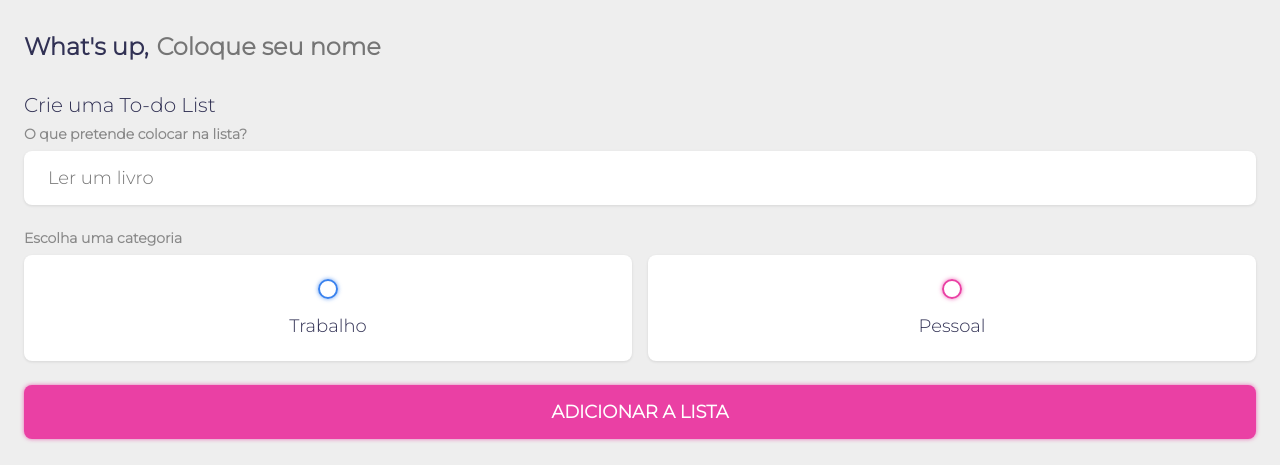
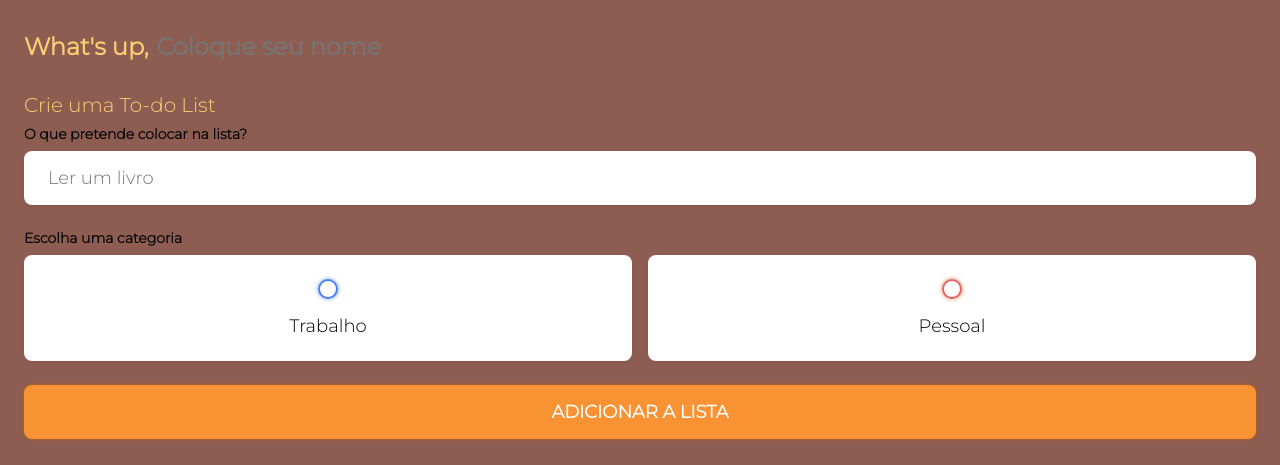
Before and after one commit to YuriSamp/to-do-list, a plain HTML site: page app/index.html in a window 1280 px wide. Shown: the top 465 px of the page. Drawn offline with Linux system fonts and the light colour scheme.

Commit message:
Estilizado da minha maneira

```diff
--- a/app/style.css
+++ b/app/style.css
@@ -1,17 +1,19 @@
 
 :root {
-	--primary: #EA40A4;
-	--business: #3a82ee;
-	--personal: var(--primary);
-	--light: #EEE;
-	--grey: #888;
-	--dark: #313154;
+	--primary: #f89232;
+	--secondary:#ec6060;
+	--business: #4d7cfc;
+	--personal: var(--secondary);
+	--light: #8E5D52;
+	--grey: rgb(5, 5, 5);
+	--dark: rgb(255, 206, 116);
+	--darkfont:#000000;
 	--danger: #ff5b57;
 
 	--shadow: 0 1px 3px rgba(0, 0, 0, 0.1);
 
 	--business-glow: 0px 0px 4px rgba(58, 130, 238, 0.75);
-	--personal-glow: 0px 0px 4px rgba(234, 64, 164, 0.75);
+	--personal-glow: 0px 0px 4px rgba(185, 100, 2, 0.75);
 }
 
 * {
@@ -87,7 +89,7 @@ h4 {
 	width: 100%;
 	font-size: 1.125rem;
 	padding: 1rem 1.5rem;
-	color: var(--dark);
+	color: var(--darkfont);
 	background-color: #FFF;
 	border-radius: 0.5rem;
 	box-shadow: var(--shadow);
@@ -158,7 +160,7 @@ input:checked ~ .bubble::after {
 }
 
 .create-todo .options label div {
-	color: var(--dark);
+	color: var(--darkfont);
 	font-size: 1.125rem;
 	margin-top: 1rem;
 }
@@ -207,7 +209,7 @@ input:checked ~ .bubble::after {
 }
 
 .todo-item .todo-content input {
-	color: var(--dark);
+	color: var(--darkfont);
 	font-size: 1.125rem;
 }
 
```
